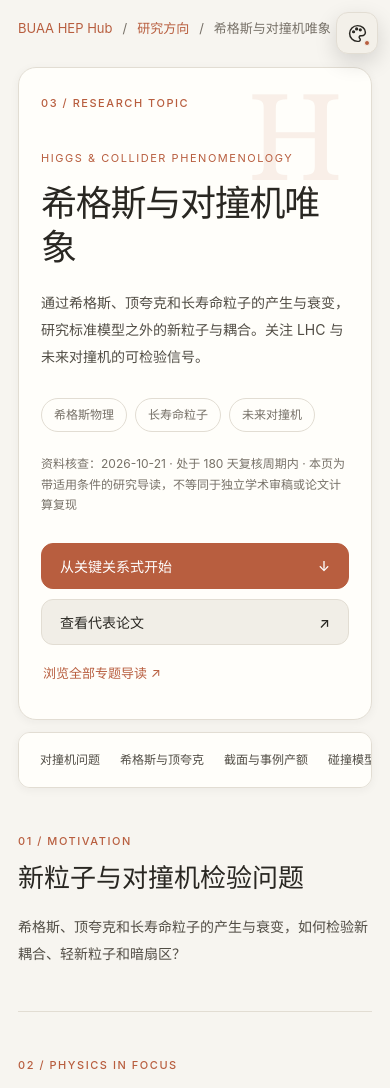
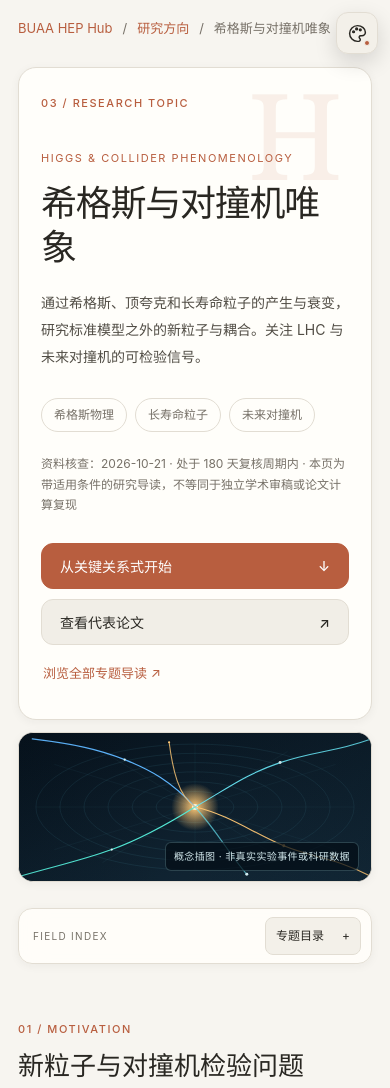
Before and after one commit to lm846802297-bit/buaa-hep-lab, a Vue app in the folder frontend/: page /research/collider in a window 390 px wide. Shown: the top 1088 px of the page. Built offline with nearby package versions, Linux system fonts and the light colour scheme.

Commit message:
feat: add sticky topic sidebar and responsive research visuals

```diff
--- a/frontend/src/views/ResearchTopicView.vue
+++ b/frontend/src/views/ResearchTopicView.vue
@@ -1,5 +1,5 @@
 <script setup>
-import { computed, onMounted } from 'vue'
+import { computed, nextTick, onBeforeUnmount, onMounted, ref, watch } from 'vue'
 import { directions, publications, publicContentIndexCheckedAt } from '../content/lab'
 import { publicationReviewStatus } from '../utils/publicationReview'
 import { researchTopicDetails, researchTopicResources } from '../content/researchTopicDetails'
@@ -16,15 +16,52 @@ const topicResources = computed(() => topicDetail.value
   ? topicDetail.value.resourceIds.map(id => researchTopicResources.find(resource => resource.id === id)).filter(Boolean)
   : [])
 const topicNavigation = computed(() => topicDetail.value?.navigation || [])
+
+const topicVisuals = {
+  dark: { src: '/images/research-topics/dark-matter.svg', alt: '暗物质粒子与靶核相互作用、产生核反冲的概念插图' },
+  neutrino: { src: '/images/research-topics/neutrino.svg', alt: '三种中微子传播波包相互交织的概念插图' },
+  collider: { src: '/images/research-topics/collider.svg', alt: '对撞机探测器中粒子碰撞与径迹的概念插图' },
+  phase: { src: '/images/research-topics/phase-gw.svg', alt: '早期宇宙相变泡及其传播波纹的概念插图' },
+  precision: { src: '/images/research-topics/quantum-metrology.svg', alt: '量子态、自旋关联和测量波形的概念插图' },
+}
+const currentTopicVisual = computed(() => topicVisuals[topic.value?.id] || null)
+const activeTopicSection = ref('topic-question')
+const isTopicNavOpen = ref(false)
+let topicSectionObserver
+
+function observeTopicSections() {
+  topicSectionObserver?.disconnect()
+  if (typeof IntersectionObserver === 'undefined') return
+  topicSectionObserver = new IntersectionObserver((entries) => {
+    const visible = entries
+      .filter(entry => entry.isIntersecting)
+      .sort((a, b) => a.boundingClientRect.top - b.boundingClientRect.top)
+    if (visible[0]) activeTopicSection.value = visible[0].target.id
+  }, { rootMargin: '-14% 0px -72% 0px', threshold: [0, 0.15, 0.35] })
+
+  for (const item of topicNavigation.value) {
+    const section = document.getElementById(item.target)
+    if (section) topicSectionObserver.observe(section)
+  }
+}
 const topicSectionTitles = computed(() => Object.fromEntries(
   topicNavigation.value.map(item => [item.target, item.heading]),
 ))
 const contentReview = computed(() => publicationReviewStatus(publicContentIndexCheckedAt))
-onMounted(() => {
+onMounted(async () => {
   document.title = topic.value
     ? `${topic.value.title} | BUAA HEP Hub`
     : '研究专题不存在 | BUAA HEP Hub'
+  await nextTick()
+  observeTopicSections()
 })
+watch(() => props.topic, async () => {
+  activeTopicSection.value = 'topic-question'
+  isTopicNavOpen.value = false
+  await nextTick()
+  observeTopicSections()
+})
+onBeforeUnmount(() => topicSectionObserver?.disconnect())
 </script>
 
 <template>
@@ -55,10 +92,40 @@ onMounted(() => {
         </div>
       </header>
 
-      <nav v-if="topicDetail" class="topic-local-nav" aria-label="专题内导航">
-        <span class="topic-local-label">{{ topic?.title }} · 目录</span>
-        <a v-for="item in topicNavigation" :key="item.target" :href="'#' + item.target">{{ item.label }}</a>
-      </nav>
+      <figure v-if="currentTopicVisual" class="topic-visual-panel">
+        <img :src="currentTopicVisual.src" :alt="currentTopicVisual.alt" width="1000" height="400" loading="lazy" decoding="async">
+        <figcaption>概念插图 · 非真实实验事件或科研数据</figcaption>
+      </figure>
+
+      <div class="topic-reading-layout">
+        <aside v-if="topicDetail" class="topic-sidebar" aria-label="专题目录">
+          <div class="topic-sidebar-heading">
+            <span class="topic-sidebar-kicker">FIELD INDEX</span>
+            <button
+              type="button"
+              class="topic-sidebar-toggle"
+              :aria-expanded="isTopicNavOpen"
+              @click="isTopicNavOpen = !isTopicNavOpen"
+            >
+              <span>专题目录</span>
+              <span aria-hidden="true">{{ isTopicNavOpen ? '−' : '+' }}</span>
+            </button>
+          </div>
+          <nav class="topic-local-nav" :class="{ 'is-open': isTopicNavOpen }" aria-label="专题内导航">
+            <a
+              v-for="(item, index) in topicNavigation"
+              :key="item.target"
+              :href="'#' + item.target"
+              :class="{ 'is-active': activeTopicSection === item.target }"
+              :aria-current="activeTopicSection === item.target ? 'location' : undefined"
+              @click="isTopicNavOpen = false"
+            >
+              <span class="topic-nav-index">{{ String(index + 1).padStart(2, '0') }}</span>
+              <span>{{ item.label }}</span>
+            </a>
+          </nav>
+        </aside>
+        <div class="topic-content-column">
 
       <section class="topic-section" aria-labelledby="topic-question">
         <p class="eyebrow">01 / MOTIVATION</p>
@@ -234,6 +301,8 @@ onMounted(() => {
         <p>本专题是带有来源入口、适用条件与失效边界的研究导读；它不替代原始论文、独立计算或实验分析复现。正式引用时请以所链接的原始来源及其版本为准。</p>
         <router-link to="/" class="button secondary">返回课题组首页</router-link>
       </footer>
+        </div>
+      </div>
     </template>
     <section v-else class="topic-not-found">
       <p class="eyebrow">404 / NOT FOUND</p>
@@ -245,7 +314,7 @@ onMounted(() => {
 </template>
 
 <style scoped>
-.research-topic-page { width:min(980px,calc(100% - 48px)); margin:0 auto; padding:28px 0 80px; color:var(--text); }
+.research-topic-page { width:min(1280px,calc(100% - 48px)); margin:0 auto; padding:28px 0 80px; color:var(--text); }
 .topic-breadcrumb { display:flex; flex-wrap:wrap; gap:10px; align-items:center; color:var(--muted); font-size:13px; margin-bottom:52px; }
 .topic-breadcrumb a { color:var(--accent); }
 .topic-hero { position:relative; overflow:hidden; padding:clamp(28px,6vw,64px); border:1px solid var(--line); border-radius:18px; background:var(--panel); box-shadow:var(--shadow); }
@@ -262,10 +331,22 @@ onMounted(() => {
 .topic-hero-actions .button { min-height:46px; }
 .topic-all-guides { color:var(--accent); font-size:13px; text-underline-offset:4px; }
 .topic-all-guides:hover { text-decoration:underline; }
-.topic-local-nav { display:flex; align-items:center; gap:8px; overflow-x:auto; padding:10px 12px; margin:18px 0 4px; border:1px solid var(--line); border-radius:12px; background:var(--panel); box-shadow:var(--shadow); scrollbar-width:thin; }
-.topic-local-label { flex-shrink:0; padding:0 8px 0 2px; color:var(--muted); font-size:11px; letter-spacing:.08em; }
-.topic-local-nav a { flex-shrink:0; padding:7px 10px; border-radius:999px; color:var(--soft); font-size:12px; text-decoration:none; }
-.topic-local-nav a:hover,.topic-local-nav a:focus-visible { background:var(--surface); color:var(--accent); outline-offset:2px; }
+.topic-visual-panel { position:relative; height:clamp(136px,20vw,220px); margin:18px 0 26px; overflow:hidden; border:1px solid var(--line); border-radius:15px; background:#07131d; box-shadow:var(--shadow); }
+.topic-visual-panel::after { content:""; position:absolute; inset:0; pointer-events:none; background:linear-gradient(90deg,rgba(4,14,22,.08),transparent 45%,rgba(4,14,22,.18)); }
+.topic-visual-panel img { display:block; width:100%; height:100%; object-fit:cover; object-position:center; }
+.topic-visual-panel figcaption { position:absolute; right:12px; bottom:10px; z-index:1; padding:5px 8px; border:1px solid rgba(160,220,232,.24); border-radius:6px; background:rgba(3,13,21,.72); color:#d2e8ec; font-size:10px; letter-spacing:.04em; }
+.topic-reading-layout { display:grid; grid-template-columns:220px minmax(0,1fr); align-items:start; gap:clamp(24px,3vw,40px); margin-top:4px; }
+.topic-sidebar { position:sticky; top:18px; align-self:start; max-height:calc(100vh - 36px); overflow-y:auto; overscroll-behavior:contain; padding:12px; border:1px solid var(--line); border-radius:14px; background:var(--panel); box-shadow:var(--shadow); scrollbar-width:thin; scrollbar-color:var(--line) transparent; }
+.topic-sidebar-heading { display:flex; align-items:center; justify-content:space-between; gap:8px; padding:7px 8px 12px; border-bottom:1px solid var(--line); }
+.topic-sidebar-kicker { color:var(--muted); font-size:10px; letter-spacing:.13em; }
+.topic-sidebar-toggle { display:none; }
+.topic-local-nav { display:flex; flex-direction:column; gap:3px; padding-top:10px; }
+.topic-local-nav a { display:grid; grid-template-columns:22px minmax(0,1fr); align-items:start; gap:7px; padding:9px 8px; border-left:2px solid transparent; border-radius:7px; color:var(--soft); font-size:12px; line-height:1.55; text-decoration:none; transition:background .16s ease,color .16s ease,border-color .16s ease; }
+.topic-nav-index { padding-top:1px; color:var(--muted); font-family:var(--mono,ui-monospace,monospace); font-size:10px; }
+.topic-local-nav a:hover,.topic-local-nav a:focus-visible,.topic-local-nav a.is-active { background:var(--surface); color:var(--accent); outline-offset:2px; }
+.topic-local-nav a.is-active { border-left-color:var(--accent); }
+.topic-local-nav a.is-active .topic-nav-index { color:var(--accent); }
+.topic-content-column { min-width:0; }
 .topic-section { padding:44px 0; border-bottom:1px solid var(--line); scroll-margin-top:28px; }
 .topic-section h2 { margin:10px 0 18px; font-family:var(--serif); font-size:clamp(26px,3vw,34px); font-weight:400; }
 .topic-section h2[id] { scroll-margin-top:28px; }
@@ -332,6 +413,35 @@ onMounted(() => {
 .topic-not-found { padding:64px 0; }
 .topic-not-found h1 { margin:16px 0; font-family:var(--serif); font-weight:400; font-size:clamp(32px,5vw,48px); }
 .topic-not-found>p:not(.eyebrow) { margin-bottom:24px; color:var(--muted); }
-@media(max-width:760px) { .physics-card-grid,.interpretation-grid,.relation-grid,.assumption-grid { grid-template-columns:1fr; } .research-question-grid { grid-template-columns:repeat(2,minmax(0,1fr)); } .topic-source-grid { grid-template-columns:1fr; } .topic-resource-grid { grid-template-columns:repeat(2,minmax(0,1fr)); }  }
-@media(max-width:600px) { .research-topic-page { width:calc(100% - 36px); padding-top:18px; } .topic-hero-actions { align-items:stretch; flex-direction:column; } .topic-hero-actions .button { justify-content:space-between; } .topic-all-guides { padding:8px 2px; } .research-question-grid { grid-template-columns:1fr; } .relation-card { padding:18px; } .relation-formula { font-size:11px; } .topic-breadcrumb { margin-bottom:28px; } .topic-hero { padding:26px 22px; } .topic-intro,.topic-section>p:not(.eyebrow) { font-size:14px; } .topic-publications li { gap:12px; } .topic-local-nav { gap:2px; margin:12px 0 0; } .topic-local-label { display:none; } .topic-local-nav a { padding:7px 9px; } .physics-card,.interpretation-card { padding:18px; } .topic-resource-grid { grid-template-columns:1fr; } .topic-workflow li { grid-template-columns:36px minmax(0,1fr); gap:10px; } .workflow-step { width:32px; height:32px; } }
+@media(max-width:980px) {
+  .topic-reading-layout { grid-template-columns:1fr; gap:12px; }
+  .topic-sidebar { top:8px; z-index:20; max-height:calc(100vh - 16px); padding:8px 10px; background:color-mix(in srgb,var(--panel) 90%,transparent); backdrop-filter:blur(14px); }
+  .topic-sidebar-heading { padding:0; border:0; }
+  .topic-sidebar-kicker { padding-left:4px; }
+  .topic-sidebar-toggle { display:flex; align-items:center; gap:18px; min-height:38px; padding:6px 10px; border:1px solid var(--line); border-radius:8px; background:var(--surface); color:var(--text); font:inherit; font-size:12px; cursor:pointer; }
+  .topic-local-nav { display:none; max-height:58vh; overflow-y:auto; padding-top:10px; }
+  .topic-local-nav.is-open { display:grid; grid-template-columns:repeat(2,minmax(0,1fr)); gap:4px; }
+  .topic-local-nav a { padding:8px; }
+}
+@media(max-width:760px) { .physics-card-grid,.interpretation-grid,.relation-grid,.assumption-grid { grid-template-columns:1fr; } .research-question-grid { grid-template-columns:repeat(2,minmax(0,1fr)); } .topic-source-grid { grid-template-columns:1fr; } .topic-resource-grid { grid-template-columns:repeat(2,minmax(0,1fr)); } }
+@media(max-width:600px) {
+  .research-topic-page { width:calc(100% - 36px); padding-top:18px; }
+  .topic-hero-actions { align-items:stretch; flex-direction:column; }
+  .topic-hero-actions .button { justify-content:space-between; }
+  .topic-all-guides { padding:8px 2px; }
+  .research-question-grid { grid-template-columns:1fr; }
+  .relation-card { padding:18px; }
+  .relation-formula { font-size:11px; }
+  .topic-breadcrumb { margin-bottom:28px; }
+  .topic-hero { padding:26px 22px; }
+  .topic-intro,.topic-section>p:not(.eyebrow) { font-size:14px; }
+  .topic-publications li { gap:12px; }
+  .topic-local-nav.is-open { grid-template-columns:1fr; }
+  .topic-local-nav a { padding:8px; }
+  .physics-card,.interpretation-card { padding:18px; }
+  .topic-resource-grid { grid-template-columns:1fr; }
+  .topic-workflow li { grid-template-columns:36px minmax(0,1fr); gap:10px; }
+  .workflow-step { width:32px; height:32px; }
+  .topic-visual-panel { height:150px; margin-top:12px; }
+}
 </style>
```
